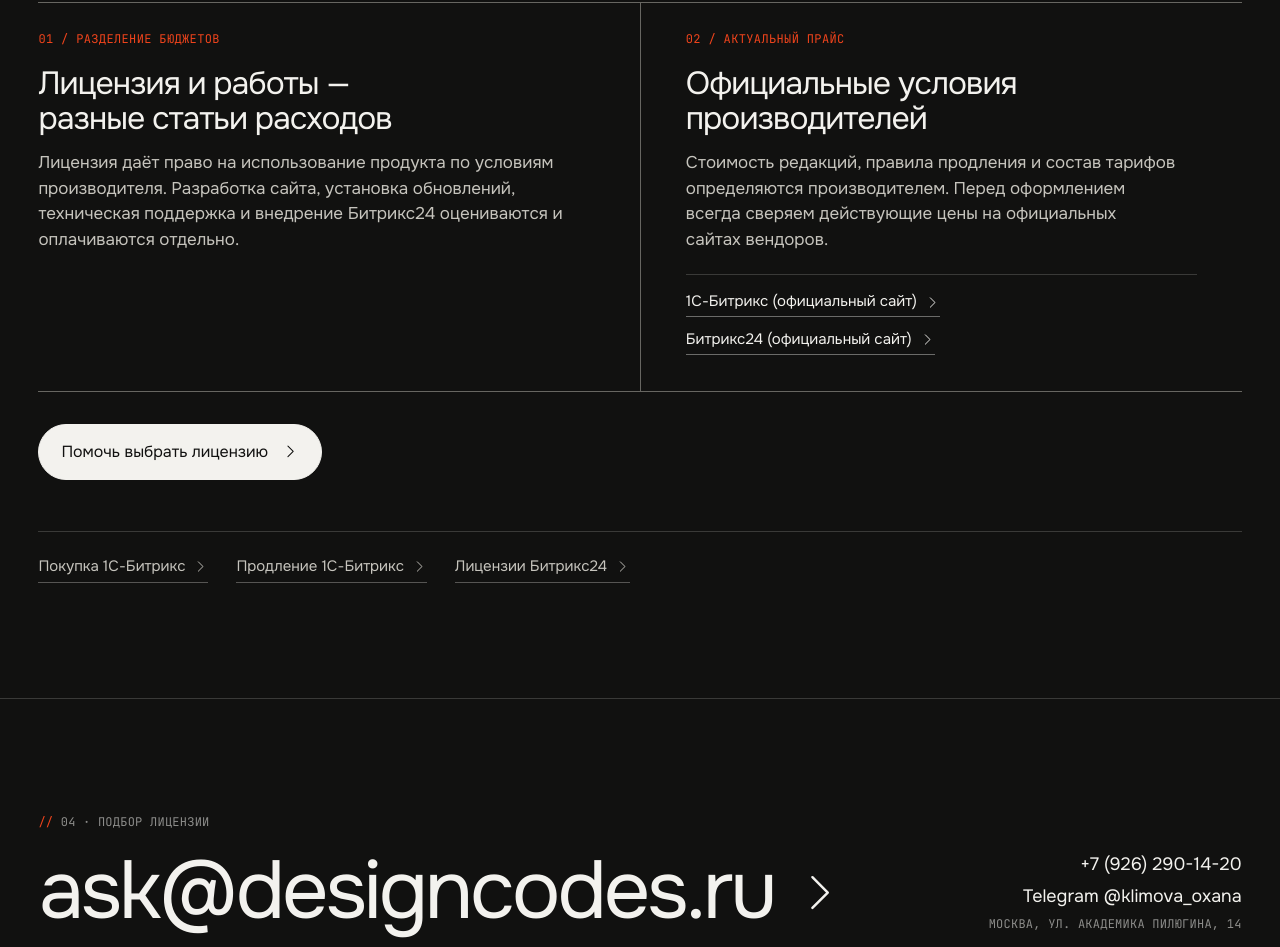
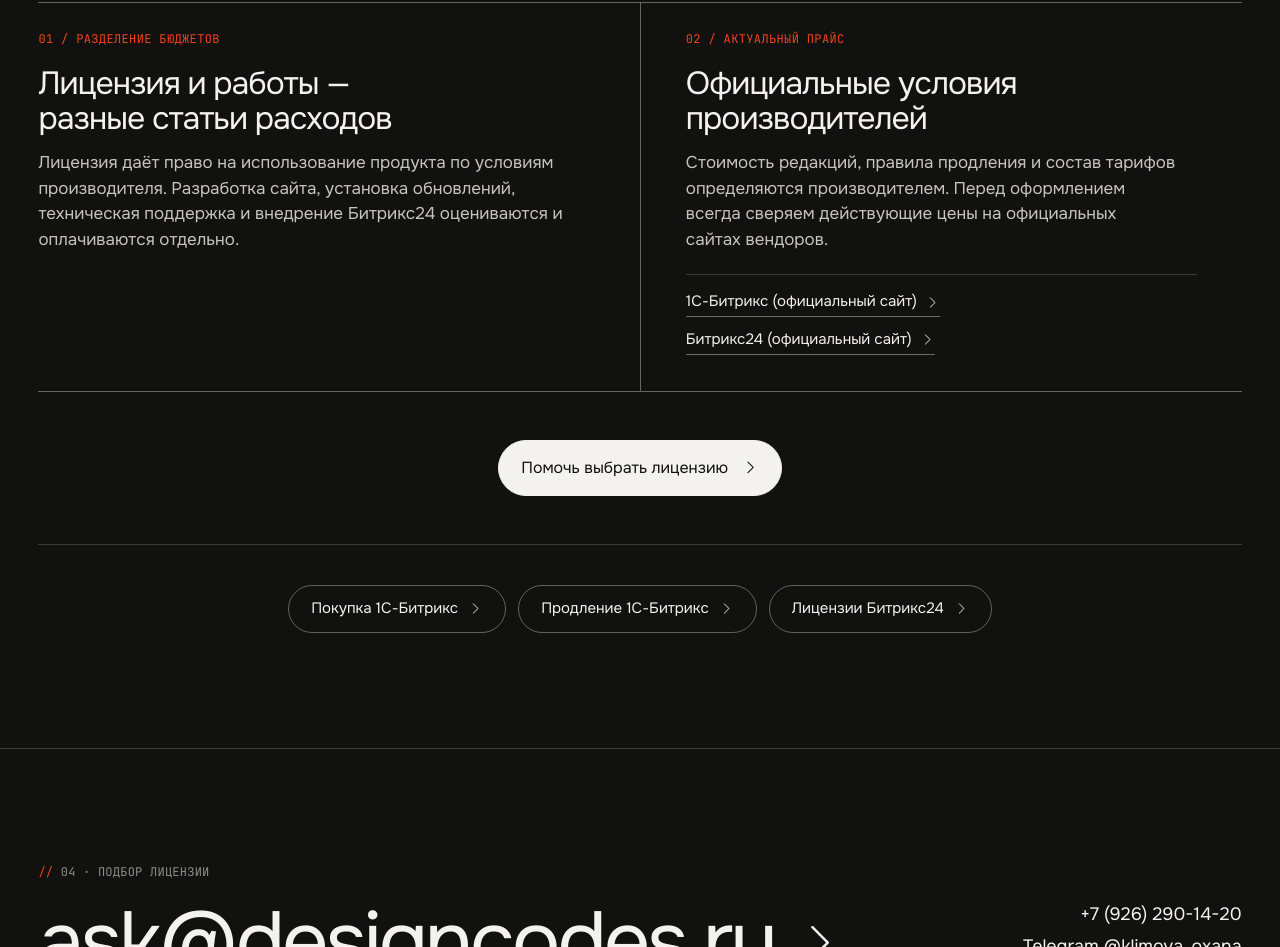
Before and after one commit to Ivanweb1/designcodes, a plain HTML site: page licenses/index.html in a window 1280 px wide. Shown: the part 1853-2800 px from the top of the page. Drawn offline with Linux system fonts and the light colour scheme.

Commit message:
Licenses: fix mobile H1 space, non-breaking prepositions, centered CTA, and responsive related links

```diff
--- a/licenses/index.html
+++ b/licenses/index.html
@@ -303,23 +303,24 @@
   }
   .vendor-links a:hover { color: var(--accent); border-color: var(--accent); }
 
-  .svc-button-light { margin-top: 32px; background: var(--bg); border-color: var(--bg); color: var(--ink); }
+  .rules-foot { display: flex; justify-content: center; margin-top: clamp(32px, 4vw, 48px); }
+  .svc-button-light { background: var(--bg); border-color: var(--bg); color: var(--ink); }
   .svc-button-light:hover { background: var(--accent); border-color: var(--accent); color: #fff; }
 
   .svc-related {
-    display: flex; flex-wrap: wrap; gap: 12px 28px;
-    margin-top: clamp(36px, 4vw, 56px);
-    padding-top: 24px;
+    display: flex; flex-wrap: wrap; justify-content: center; gap: 12px;
+    margin-top: clamp(32px, 4vw, 48px);
+    padding-top: clamp(28px, 3.5vw, 40px);
     border-top: 1px solid rgba(243,242,238,.18);
   }
   .svc-related a {
-    display: inline-flex; align-items: center; gap: 8px;
-    font-size: 15px; color: #c6c4bd;
-    border-bottom: 1px solid rgba(243,242,238,.3);
-    padding-bottom: 4px;
-    transition: color .2s, border-color .2s;
+    display: inline-flex; align-items: center; gap: 10px;
+    min-height: 48px; padding: 0 22px;
+    font-size: 15px; color: var(--bg);
+    border: 1px solid rgba(243,242,238,.35); border-radius: 100px;
+    transition: background .2s, color .2s, border-color .2s;
   }
-  .svc-related a:hover { color: var(--accent); border-color: var(--accent); }
+  .svc-related a:hover { background: var(--bg); color: var(--ink); border-color: var(--bg); }
 
   /* ---------- 04 Финал: контакты, форма и подвал ---------- */
   .final { --cline: rgba(243,242,238,.18); --cdim: rgba(243,242,238,.55); background: var(--ink); color: var(--bg); overflow: hidden; }
@@ -423,6 +424,9 @@
       border-bottom: 1px solid var(--line);
     }
     .svc-choice:last-child { border-bottom: 0; }
+    .svc-related { flex-direction: column; gap: 0; padding-top: 0; margin-top: 28px; }
+    .svc-related a { width: 100%; justify-content: space-between; min-height: 52px; padding: 0; border: 0; border-bottom: 1px solid rgba(243,242,238,.18); border-radius: 0; }
+    .svc-related a:hover { background: none; color: var(--accent); border-color: var(--accent); }
     .contact { padding-top: 56px; }
     .big-mail { font-size: 9.4vw; }
     .form-grid { grid-template-columns: 1fr; }
@@ -555,7 +559,7 @@
   <!-- 01 · Первый экран -->
   <section class="svc-hero" aria-labelledby="svc-title">
     <div class="svc-kicker mono"><span class="cm">//</span> 01 · Лицензии</div>
-    <h1 id="svc-title">Лицензии 1С-Битрикс<br><span>и Битрикс24</span></h1>
+    <h1 id="svc-title">Лицензии 1С&#8209;Битрикс <br><span>и&nbsp;Битрикс24</span></h1>
     <div class="svc-hero-bottom">
       <p class="svc-lead">Поможем определить подходящий продукт и редакцию. Актуальную стоимость и правила покупки проверяем на официальных сайтах производителей.</p>
       <div class="svc-hero-action">
@@ -569,7 +573,7 @@
   <section class="svc-section" aria-labelledby="products-title">
     <div class="svc-section-head">
       <span class="mono"><span class="cm">//</span> 02 · Два продукта</span>
-      <h2 id="products-title">Управление сайтом<br><span class="dim">и Битрикс24</span></h2>
+      <h2 id="products-title">Управление сайтом<br><span class="dim">и&nbsp;Битрикс24</span></h2>
       <p class="svc-section-lead">Выберите нужное направление, чтобы разобраться в редакциях, продлении обновлений или тарифах для команды.</p>
     </div>
     <div class="svc-split">
@@ -598,7 +602,7 @@
   <section class="svc-price" aria-labelledby="rules-title">
     <div class="svc-section-head">
       <span class="mono"><span class="cm">//</span> 03 · Условия приобретения</span>
-      <h2 id="rules-title">Официальные правила<br><span class="dim">и прозрачный расчёт</span></h2>
+      <h2 id="rules-title">Официальные правила<br><span class="dim">и&nbsp;прозрачный расчёт</span></h2>
     </div>
     <div class="rules-grid">
       <div class="rule-col">
@@ -617,7 +621,9 @@
       </div>
     </div>
 
-    <a class="svc-button svc-button-light" href="#form" data-discuss="Помощь с подбором лицензии">Помочь выбрать лицензию <svg class="ico" aria-hidden="true"><use href="#i-arrow"/></svg></a>
+    <div class="rules-foot">
+      <a class="svc-button svc-button-light" href="#form" data-discuss="Помощь с подбором лицензии">Помочь выбрать лицензию <svg class="ico" aria-hidden="true"><use href="#i-arrow"/></svg></a>
+    </div>
 
     <div class="svc-related">
       <a href="./bitrix/">Покупка 1С-Битрикс <svg class="ico" aria-hidden="true"><use href="#i-arrow"/></svg></a>
```
